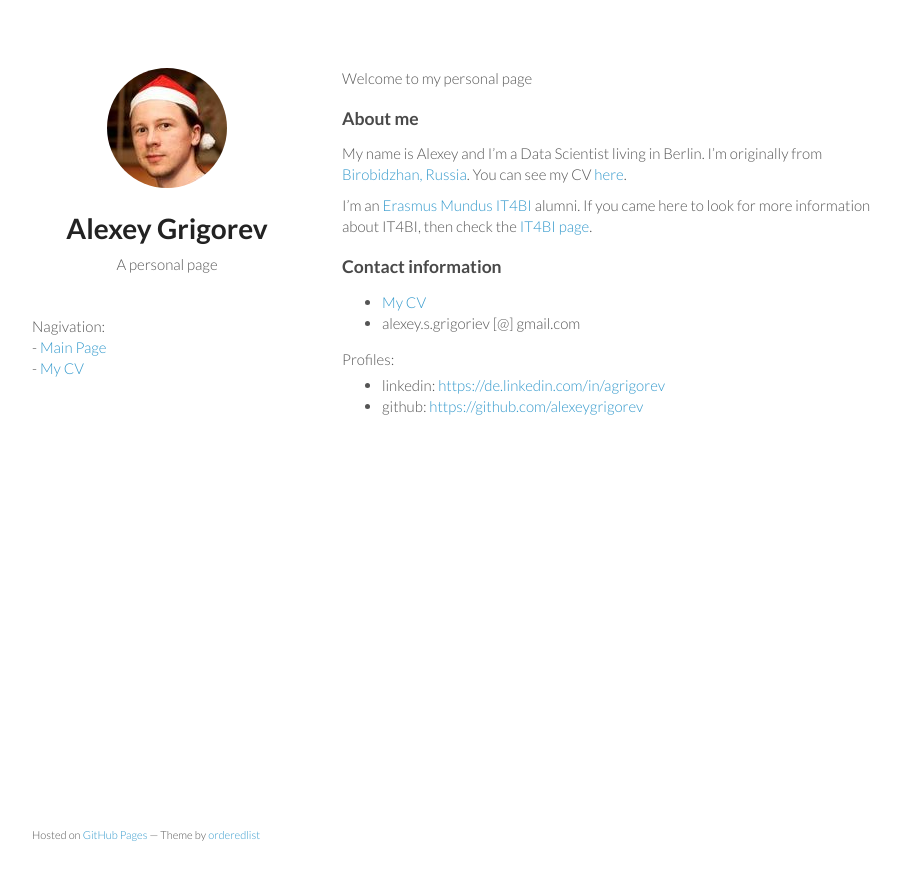
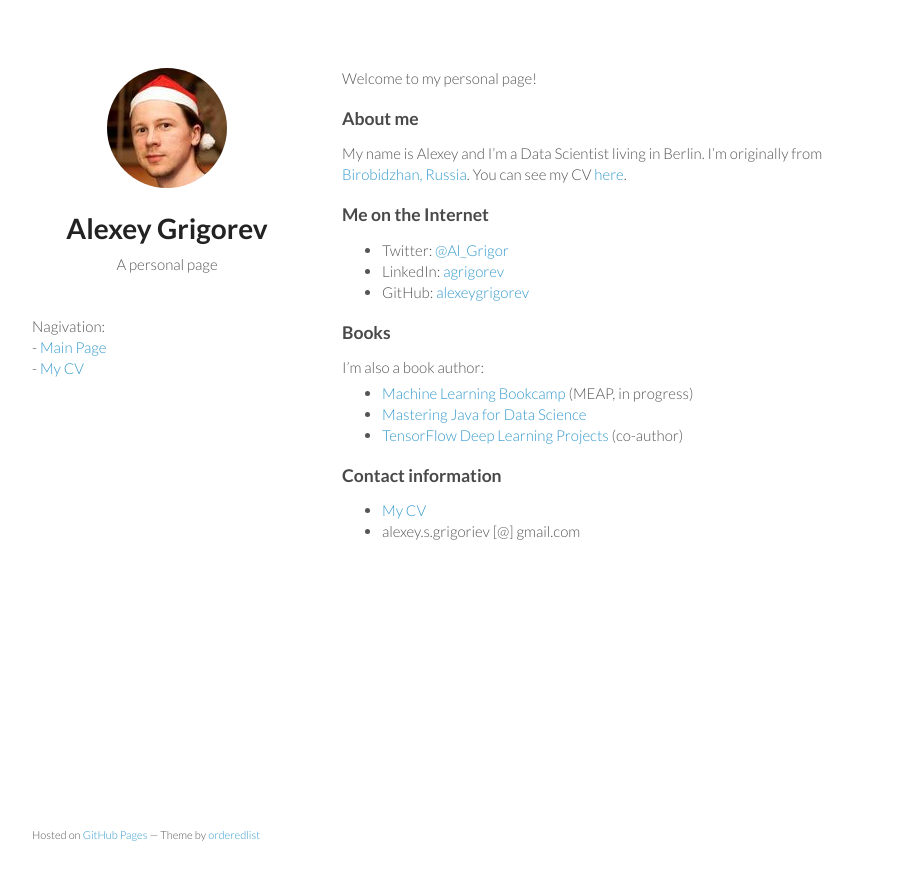
Before and after one commit to alexeygrigorev/alexeygrigorev.github.io, a Jekyll site: the page built from index.md, in a window 1280 px wide. Shown: the top 880 px of the page, without its empty margins (178-1079 px from the left). Built offline with Jekyll 4.4.1, drawn with Linux system fonts in a browser that asks for light colours.

Commit message:
Update index.md

```diff
--- a/index.md
+++ b/index.md
@@ -5,21 +5,28 @@ title: Alexey Grigorev - Personal Page
 
 ---
 
-Welcome to my personal page
+Welcome to my personal page!
 
 ### About me
 
 My name is Alexey and I'm a Data Scientist living in Berlin. I'm originally from [Birobidzhan, Russia](https://en.wikipedia.org/wiki/Birobidzhan). You can see my CV [here](/cv).
 
-I'm an [Erasmus Mundus IT4BI](http://it4bi.univ-tours.fr/) alumni. If you came here to look for more information about IT4BI, then check the [IT4BI page](/it4bi).
+### Me on the Internet
+
+- Twitter: [@Al_Grigor](https://twitter.com/Al_Grigor)
+- LinkedIn: [agrigorev](https://de.linkedin.com/in/agrigorev)
+- GitHub: [alexeygrigorev](https://github.com/alexeygrigorev)
+
+### Books
+
+I'm also a book author:
+
+- [Machine Learning Bookcamp](http://bit.ly/mlbookcamp) (MEAP, in progress)
+- [Mastering Java for Data Science](https://www.amazon.com/Mastering-Java-Data-Science-production-ready-ebook/dp/B01JLBMHMM)
+- [TensorFlow Deep Learning Projects](https://www.amazon.com/TensorFlow-Deep-Learning-Projects-reinforcement/dp/1788398068) (co-author)
 
 
 ### Contact information
 
 - [My CV](/cv)
 - alexey.s.grigoriev [@] gmail.com
-
-Profiles:
-
-- linkedin: [https://de.linkedin.com/in/agrigorev](https://de.linkedin.com/in/agrigorev)
-- github: [https://github.com/alexeygrigorev](https://github.com/alexeygrigorev)
```
